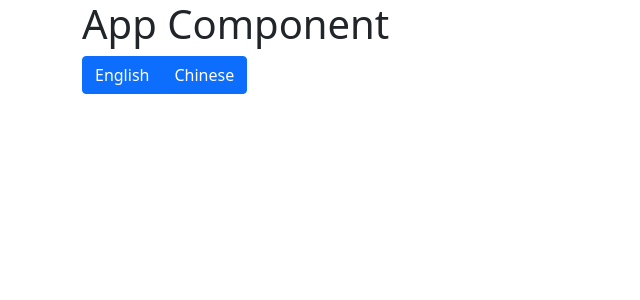
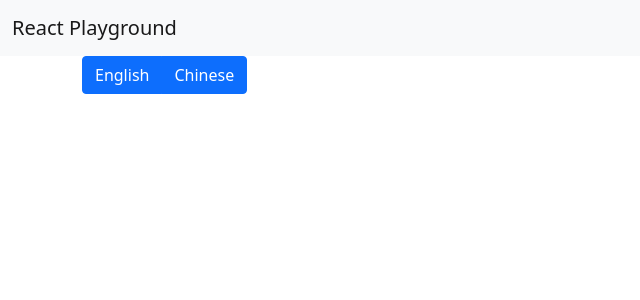
Before and after one commit to TerrenceHuang/react-playground, a React (Create React App) app: page / in a window 1280 px wide. Shown: the top 300 px of the page, without its empty margins (0-640 px from the left). Built offline with nearby package versions, Linux system fonts and the light colour scheme.

Commit message:
Add Navbar, show brand link

```diff
--- a/src/App.jsx
+++ b/src/App.jsx
@@ -3,14 +3,15 @@ import { BrowserRouter as Router } from "react-router-dom";
 
 import "./App.scss";
 import LanguageChooser from "./components/LanguageChooser";
+import Navbar from "./components/Navbar";
 
 function App() {
   const { t } = useTranslation();
 
   return (
     <Router>
+      <Navbar />
       <div class="container">
-        <h1>{t("App Component title")}</h1>
         <LanguageChooser />
       </div>
     </Router>
--- /dev/null
+++ b/src/components/Navbar.jsx
@@ -0,0 +1,18 @@
+import { useTranslation } from "react-i18next";
+import { Link } from "react-router-dom";
+
+function Navbar() {
+  const { t } = useTranslation();
+
+  return (
+    <nav class="navbar navbar-expand-lg navbar-light bg-light">
+      <div Class="container-fluid">
+        <Link class="navbar-brand" to="/">
+          {t("Navbar title")}
+        </Link>
+      </div>
+    </nav>
+  );
+}
+
+export default Navbar;
--- a/src/i18n.js
+++ b/src/i18n.js
@@ -6,14 +6,14 @@ import { initReactI18next } from "react-i18next";
 const resources = {
   en: {
     translation: {
-      "App Component title": "App Component",
+      "Navbar title": "React Playground",
       en: "English",
       "zh-TW": "Chinese",
     },
   },
   "zh-TW": {
     translation: {
-      "App Component title": "應用元件",
+      "Navbar title": "React 遊樂場",
       en: "英文",
       "zh-TW": "中文",
     },
```
